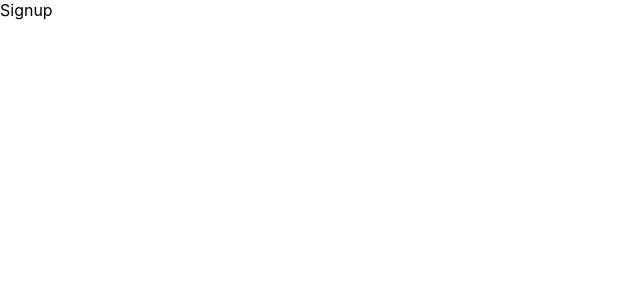
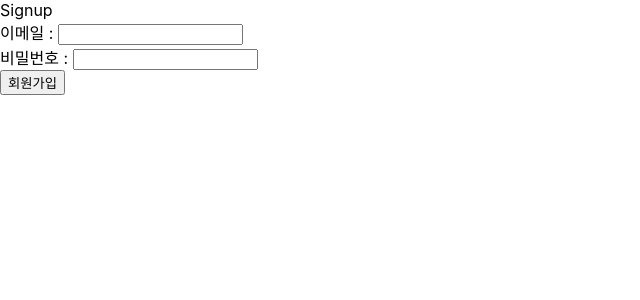
Before and after one commit to bsu7959/wanted-pre-onboarding-frontend, a React (Create React App) app: page /signup in a window 1280 px wide. Shown: the top 300 px of the page, without its empty margins (0-640 px from the left). Built offline with nearby package versions, Linux system fonts and the light colour scheme.

Commit message:
회원가입 기능 완료

```diff
--- a/package.json
+++ b/package.json
@@ -3,9 +3,11 @@
   "version": "0.1.0",
   "private": true,
   "dependencies": {
+    "@emotion/styled": "^11.10.6",
     "@testing-library/jest-dom": "^5.16.5",
     "@testing-library/react": "^13.4.0",
     "@testing-library/user-event": "^13.5.0",
+    "axios": "^1.3.5",
     "react": "^18.2.0",
     "react-dom": "^18.2.0",
     "react-router-dom": "^6.10.0",
--- a/src/App.js
+++ b/src/App.js
@@ -5,19 +5,14 @@ import Todo from './pages/Todo';
 
 function App() {
   return (
-
     <BrowserRouter basename={process.env.PUBLIC_URL}>
-    <Routes>
-      <Route path='/' element={<Signin/>} />
-      <Route path='/signup' element={<Signup/>} />
-      <Route path='/signin' element={<Signin/>} />
-      <Route path='/todo' element={<Todo/>} />
-      {/* <Route path='/cocktaildesc' element={<CocktailDesc/>}/>
-      <Route path='/ingdesc' element={<IngDesc/>}/> */}
-      {/* <Route path='/settings' element={<Setting/>}/>
-      <Route path='/insertc' element={<InsertC/>}/> */}
-    </Routes>
-  </BrowserRouter>
+      <Routes>
+        <Route path='/' element={<Signin />} />
+        <Route path='/signup' element={<Signup />} />
+        <Route path='/signin' element={<Signin />} />
+        <Route path='/todo' element={<Todo />} />
+      </Routes>
+    </BrowserRouter>
   );
 }
 
--- /dev/null
+++ b/src/api.js
@@ -0,0 +1,20 @@
+import axios from 'axios';
+
+const API_END_POINT = 'https://www.pre-onboarding-selection-task.shop';
+
+export async function signUp(req) {
+
+    console.log(req)
+    const data = {
+        email: req.email,
+        password: req.password
+    }
+await axios.post(`${API_END_POINT}/auth/signup`, JSON.stringify(data),
+        {
+            headers: {
+                'Content-type' : 'application/json',
+            },
+        }).then(response => console.log(response));
+        // bsu123@123 12312312
+
+}
--- a/src/pages/Signin.jsx
+++ b/src/pages/Signin.jsx
@@ -1,7 +1,24 @@
 import React from 'react'
+import styled from '@emotion/styled'
+
+const Base = styled.div`
+
+`;
+
+const Input = styled.input`
+
+`;
+
+const Button = styled.button`
+
+`;
 
 export default function Signin() {
     return (
-        <div>Signin</div>
+        <Base>Signin <br/>
+            <Input data-testid="email-input"></Input>
+            <Input data-testid="password-input"></Input>
+            <Button data-testid="signin-button">로그인</Button>
+        </Base>
     )
 }
--- a/src/pages/Signup.jsx
+++ b/src/pages/Signup.jsx
@@ -1,7 +1,80 @@
-import React from 'react'
+import React, { useRef, useState } from 'react'
+import styled from '@emotion/styled'
+import { signUp } from '../api.js'
+
+const Base = styled.div`
+
+`;
+
+const InputContainser = styled.div`
+
+`
+
+const Input = styled.input`
+
+`;
+
+const Button = styled.button`
+
+`;
+
+
 
 export default function Signup() {
-    return (
-        <div>Signup</div>
-    )
-}
+    const emailInput = useRef();
+    const passwordInput = useRef();
+    const signupButton = useRef();
+
+    const [disable, setDisable] = useState(false);
+
+    const onClick = (e) => {
+
+        console.log('회원가입 버튼 클릭');
+
+        const email = emailInput.current.value;
+        const password = passwordInput.current.value;
+        signUp({
+            'email' : email,
+            'password' : password
+        })
+
+
+        }
+
+        const onChange = (e) => {
+            console.log('키 입력');
+            const email = emailInput.current.value;
+            const password = passwordInput.current.value;
+
+            const emailExptext = /@/;
+            const passwordExptext = /.{8,}/;
+
+            if (emailExptext.test(email) == false) {
+
+                //alert("이메일형식이 올바르지 않습니다.");
+
+                //emailInput.current.focus();
+                setDisable(true);
+                return false;
+            }
+
+            if (passwordExptext.test(password) == false) {
+
+                //alert("비밀번호는 8자 이상이어야 합니다.");
+
+                //passwordInput.current.focus();
+                setDisable(true);
+                return false;
+            }
+
+            setDisable(false);
+        }
+
+        return (
+            <Base>Signup <br />
+                <InputContainser>이메일 : <Input data-testid="email-input" ref={emailInput} onChange={e => onChange(e)}></Input></InputContainser>
+                <InputContainser>비밀번호 : <Input data-testid="password-input" ref={passwordInput} onChange={e => onChange(e)}></Input></InputContainser>
+                <Button data-testid="signup-button" ref={signupButton} onClick={e => onClick(e)} disabled={disable}>회원가입</Button>
+            </Base>
+        )
+    }
```
Also changed, not shown: 1 other file (tests, documents, lock files or other folders).
